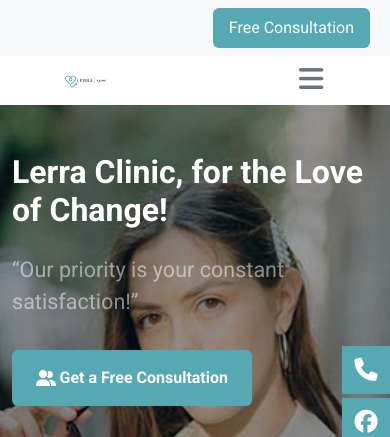
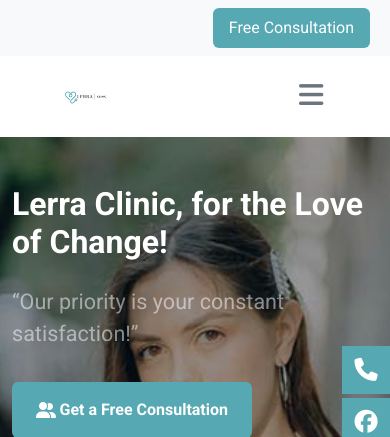
Before and after one commit to Haitham-26/lerra-clinic, a PHP site: page /index.php in a window 390 px wide. Shown: the top 437 px of the page. Run offline with PHP 8.4, Linux system fonts and the light colour scheme.

Commit message:
header padding

```diff
--- a/lerra-clinic/header.php
+++ b/lerra-clinic/header.php
@@ -28,8 +28,7 @@
                     </div>
                 </div>
             </section>
-
-            <nav class="navbar navbar-expand-lg d-block d-lg-none">
+            <nav class="navbar navbar-expand-lg d-block d-lg-none py-4">
                 <div class="row justify-content-between align-items-center w-75 m-auto">
                     <div class="col-3">
                         <div class="w-100">
```
